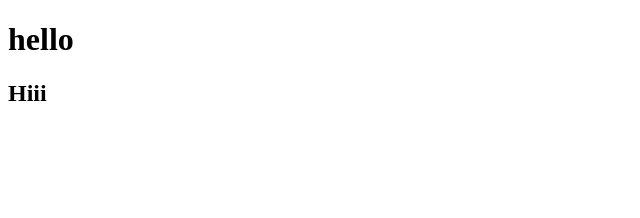
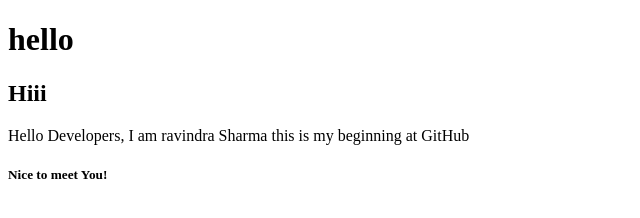
Before and after one commit to ravindra-s04/test-repo, a plain HTML site: page index.html in a window 1280 px wide. Shown: the whole page, without its empty margins (0-640 px from the left). Drawn offline with Linux system fonts and the light colour scheme.

Commit message:
add welcome note to this new  repo

```diff
--- a/index.html
+++ b/index.html
@@ -9,5 +9,7 @@
 
     <h1>hello</h1>
     <h2>Hiii</h2>
+    <p>Hello Developers, I am ravindra Sharma this is my beginning at GitHub</p>
+    <h5>Nice to meet You!</h5>
 </body>
 </html>
```
